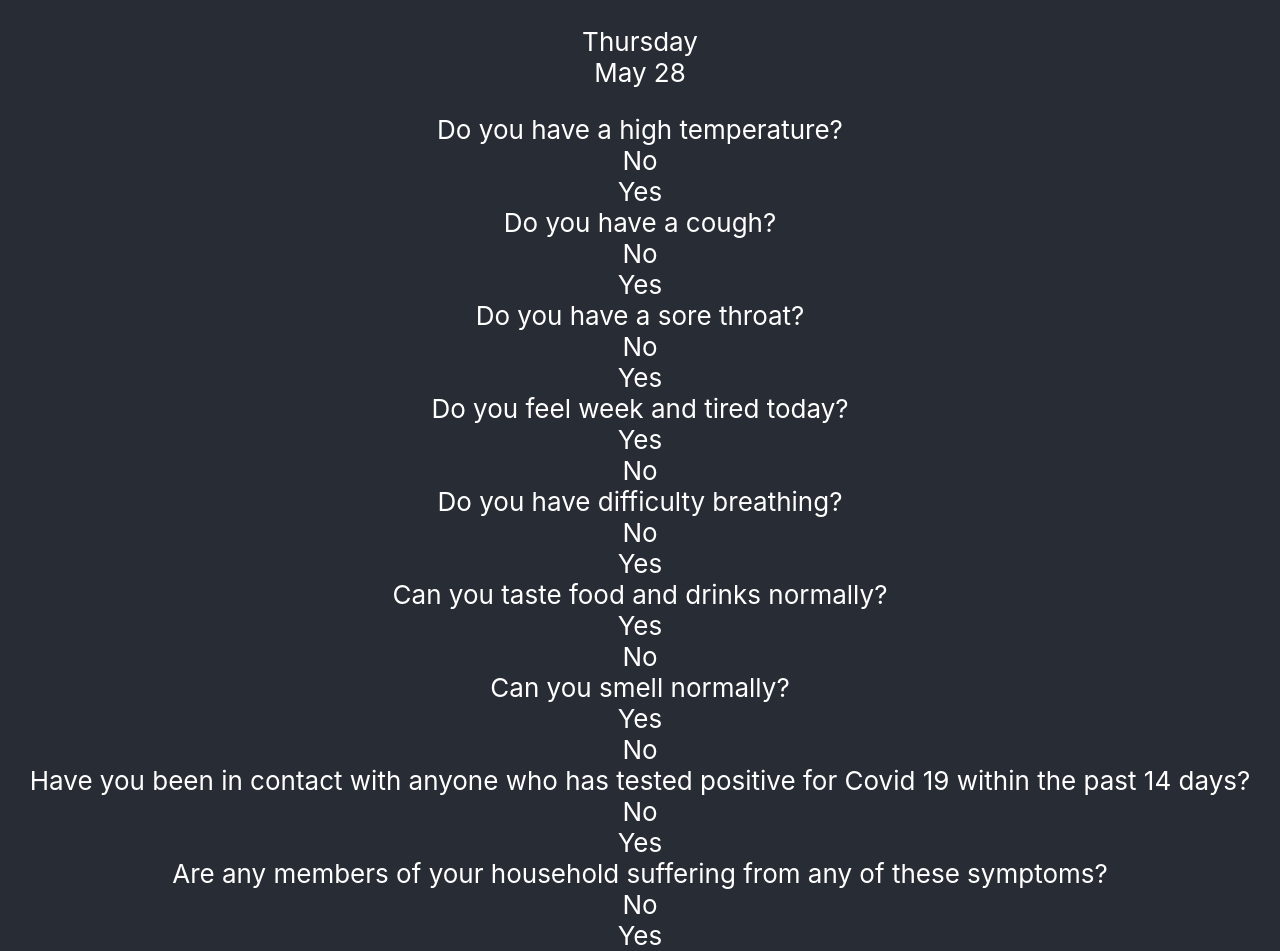
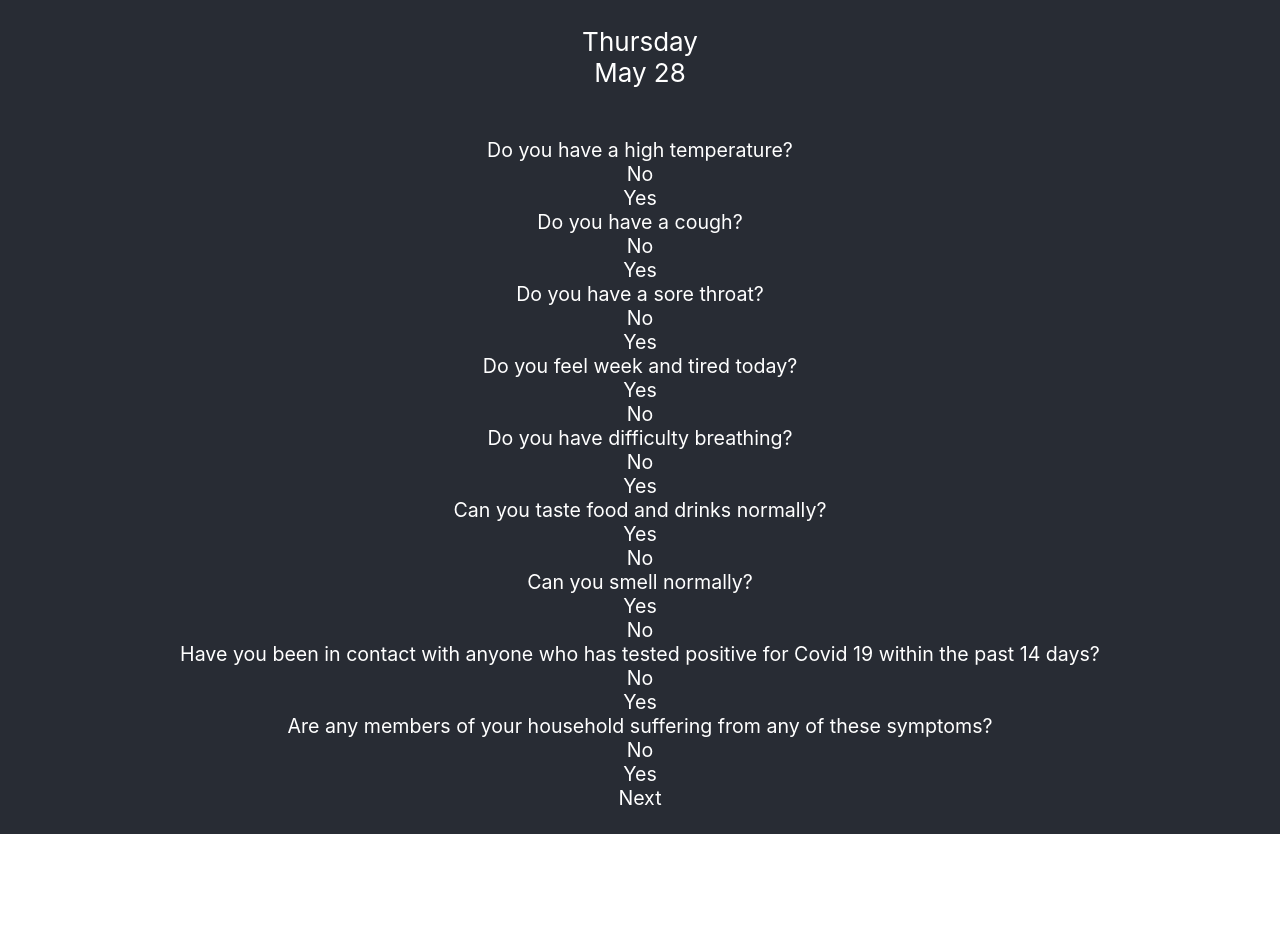
Before and after one commit to georgezee/covid-daily-questions, a React (Create React App) app: page / in a window 1280 px wide. After the commit the page ends 834 px from the top, so only its background shows below. Built offline with nearby package versions, Linux system fonts and the light colour scheme.

Commit message:
Add question and status display components.

```diff
--- a/src/App.css
+++ b/src/App.css
@@ -31,7 +31,7 @@
   flex-direction: column;
   align-items: center;
   justify-content: center;
-  font-size: calc(10px + 2vmin);
+  font-size: calc(10px + 1.2vmin);
   color: white;
 }
 
--- a/src/App.js
+++ b/src/App.js
@@ -1,13 +1,14 @@
 import React from 'react';
 import './App.css';
-import DateToday from './components/DateToday';
-import AnswerButton from './components/AnswerButton';
-import Question from './components/Question';
+
+import QuestionDisplay from './components/QuestionDisplay';
+import StatusDisplay from './components/StatusDisplay';
 
 class App extends React.Component {
   constructor(props) {
     super(props);
     this.state = {
+      displayStatus: 0,
       questions: [
         [
           {
@@ -83,25 +84,16 @@ class App extends React.Component {
   }
 
   render() {
-    let questions = this.state.questions;
+
+    let output = '';
+    if (this.state.displayStatus === 0) {
+      output = <QuestionDisplay questions={this.state.questions}/>;
+    } else {
+      output = <StatusDisplay status="ok"/>;
+    }
     return (
           <div className="App">
-            <header className="App-header">
-              <p>
-                <DateToday/>
-              </p>
-            </header>
-            <div className="App-main">
-            {questions.map((alternatives, i) => {
-              return (
-                <div>
-                  <Question key={i} title={alternatives[0].question} />
-                  <AnswerButton title={alternatives[0].accepted} />
-                  <AnswerButton title={alternatives[0].cautioned} />
-                </div>
-              )
-            })}
-            </div>
+           {output}
           </div>
         );
   }
--- /dev/null
+++ b/src/components/NextButton.js
@@ -0,0 +1,11 @@
+import React from 'react';
+
+const NextButton = () => {
+  return (
+    <div>
+      Next
+    </div>
+  )
+ }
+
+export default NextButton;
--- /dev/null
+++ b/src/components/QuestionDisplay.js
@@ -0,0 +1,33 @@
+import React from 'react';
+import DateToday from './DateToday';
+import AnswerButton from './AnswerButton';
+import Question from './Question';
+import NextButton from './NextButton';
+
+const QuestionDisplay = ({questions}) => {
+  return (
+    <div>
+      <header className="App-header">
+      <p>
+        <DateToday/>
+      </p>
+      </header>
+      <div className="App-main">
+      {questions.map((alternatives, i) => {
+      return (
+        <div>
+          <Question key={i} title={alternatives[0].question} />
+          <AnswerButton title={alternatives[0].accepted} />
+          <AnswerButton title={alternatives[0].cautioned} />
+        </div>
+      )
+      })}
+
+      <NextButton/>
+
+      </div>
+    </div>
+  )
+ }
+
+export default QuestionDisplay;
--- /dev/null
+++ b/src/components/StatusDisplay.js
@@ -0,0 +1,14 @@
+import React from 'react';
+import DateToday from './DateToday';
+
+const StatusDisplay = ({status}) => {
+  const colourOK = "#8CC152";
+  return (
+    <div className="App-main" style={{backgroundColor: colourOK}}>
+      <DateToday/>
+      {status}
+    </div>
+  )
+ }
+
+export default StatusDisplay;
```
